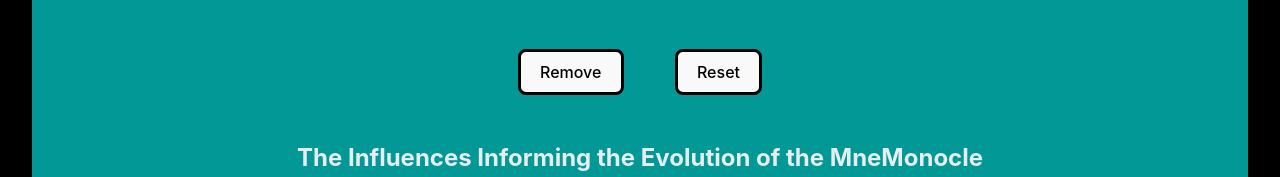
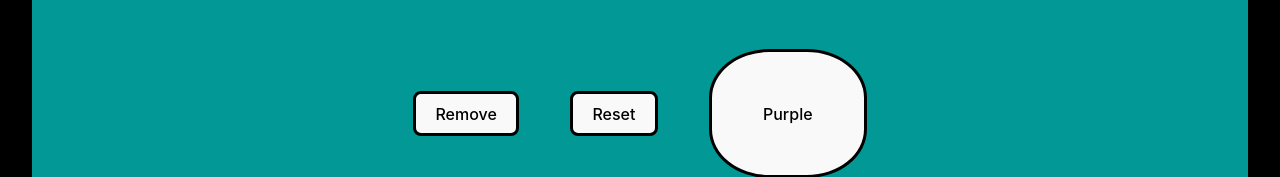
Before and after one commit to j-kincaid/MneMonocle-234, a React (Vite) app in the folder new234/: page / in a window 1280 px wide. Shown: the part 775-952 px from the top of the page. Built offline with nearby package versions, Linux system fonts and the light colour scheme.

Commit message:
add handler button

```diff
--- a/new234/src/App.css
+++ b/new234/src/App.css
@@ -29,9 +29,14 @@ button {
   margin: 2vw;
   border: 3px solid #000;
 }
-section button {
+section button,
+button.purple {
   border-radius: 38%;
   padding: 4vw;
+}
+
+button:nth-child(1):hover {
+  background-color: purple;
 }
 button:nth-child(2):hover {
   background-color: #E5B395;
--- a/new234/src/App.jsx
+++ b/new234/src/App.jsx
@@ -27,6 +27,22 @@ function ProductImage() {
 
 // PRODUCT BUTTONS COMPONENT
 
+// HANDLER EVENT BUTTON COMPONENT
+function PurpleButton() {
+  function handleClick(event) {
+       event.target.disabled = true;
+       event.target.innerText = "Out of stock";
+  }
+  return (
+      <button className='purple' onClick={handleClick}>
+          Purple
+      </button>
+  );
+}
+// END OF HANDLER EVENT BUTTON COMPONENT
+
+// HANDLER COMPONENT
+
 function Counter() {
   const [index, setIndex] = useState(0);
   // We want State to remember index and setIndex.
@@ -47,6 +63,8 @@ return (
   <>
   <section>
       <h3>Order Total: ${index * 300}</h3>
+
+
         <button onClick={handleIncrement}>
         Peach
         </button>
@@ -169,6 +187,7 @@ export default function App() {
     <>
     <ProductImage />
     <Counter />
+    <PurpleButton />
       <BracesInHTML />
       <Visor />
       <BracesInAttributes />
```
